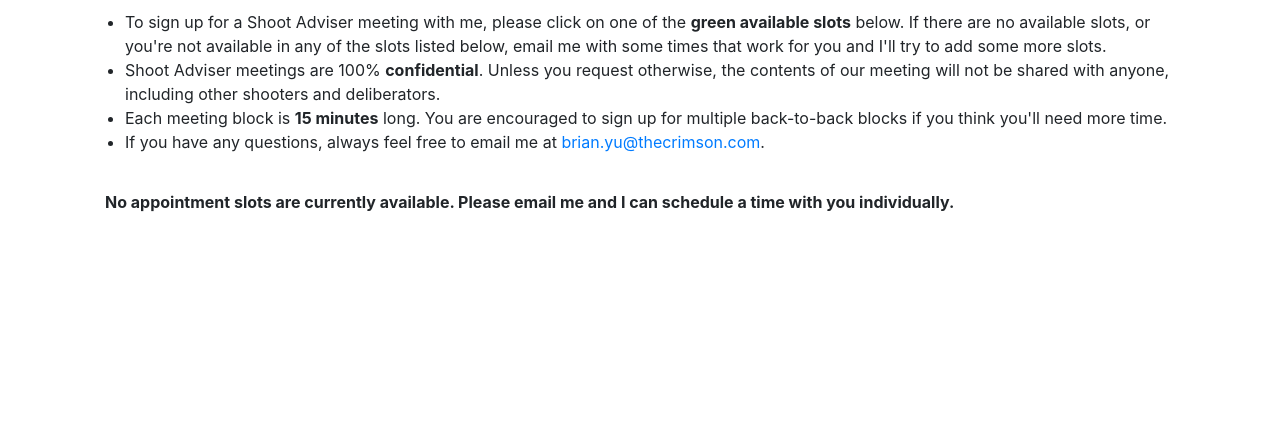
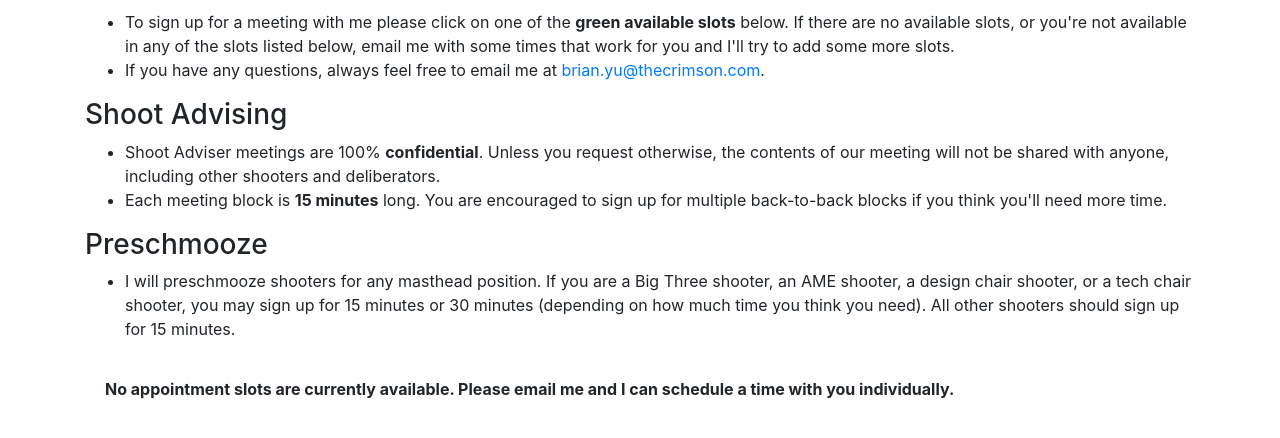
Before and after one commit to brianyu28/shoot, a Flask app: page / in a window 1280 px wide. Shown: the part 56-494 px from the top of the page. Run offline with Flask 2, Linux system fonts and the light colour scheme; data that the repository does not hold is empty; some libraries are stand-ins or nearby versions.

Commit message:
Update instructions

```diff
--- a/templates/index.html
+++ b/templates/index.html
@@ -17,11 +17,17 @@
             <div class="instructions">
                 <ul>
                     <li>
-                        To sign up for a Shoot Adviser meeting with me, <!-- either for a preschmooze and/or for a Shoot Adviser meeting, -->
+                        To sign up for a meeting with me
                         please click on one of the <b>green available slots</b> below.
                         If there are no available slots, or you're not available in any of the slots listed below,
                         email me with some times that work for you and I'll try to add some more slots.
                     </li>
+                    <li>
+                        If you have any questions, always feel free to email me at <a href="mailto:brian.yu@thecrimson.com">brian.yu@thecrimson.com</a>.
+                    </li>
+                </ul>
+                <h3>Shoot Advising</h3>
+                <ul>
                     <li>
                         Shoot Adviser meetings are 100% <b>confidential</b>. Unless you request otherwise, the contents of our meeting
                         will not be shared with anyone, including other shooters and deliberators.
@@ -30,8 +36,13 @@
                         Each meeting block is <b>15 minutes</b> long.
                         You are encouraged to sign up for multiple back-to-back blocks if you think you'll need more time.
                     </li>
+                </ul>
+                <h3>Preschmooze</h3>
+                <ul>
                     <li>
-                        If you have any questions, always feel free to email me at <a href="mailto:brian.yu@thecrimson.com">brian.yu@thecrimson.com</a>.
+                        I will preschmooze shooters for any masthead position. If you are a Big Three shooter, an AME shooter, a design chair shooter,
+                        or a tech chair shooter, you may sign up for 15 minutes or 30 minutes (depending on how much time you think you need).
+                        All other shooters should sign up for 15 minutes.
                     </li>
                 </ul>
             </div>
```
